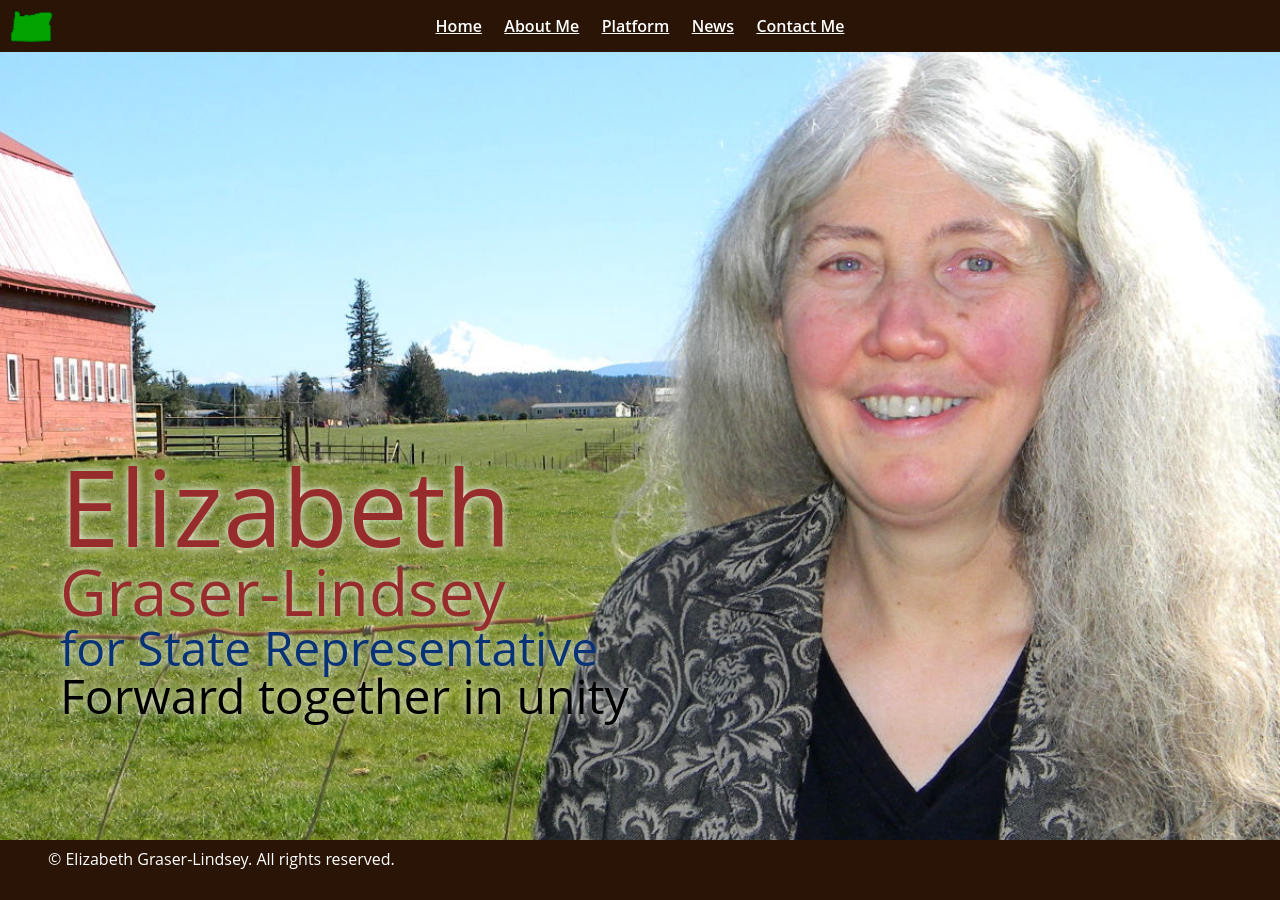
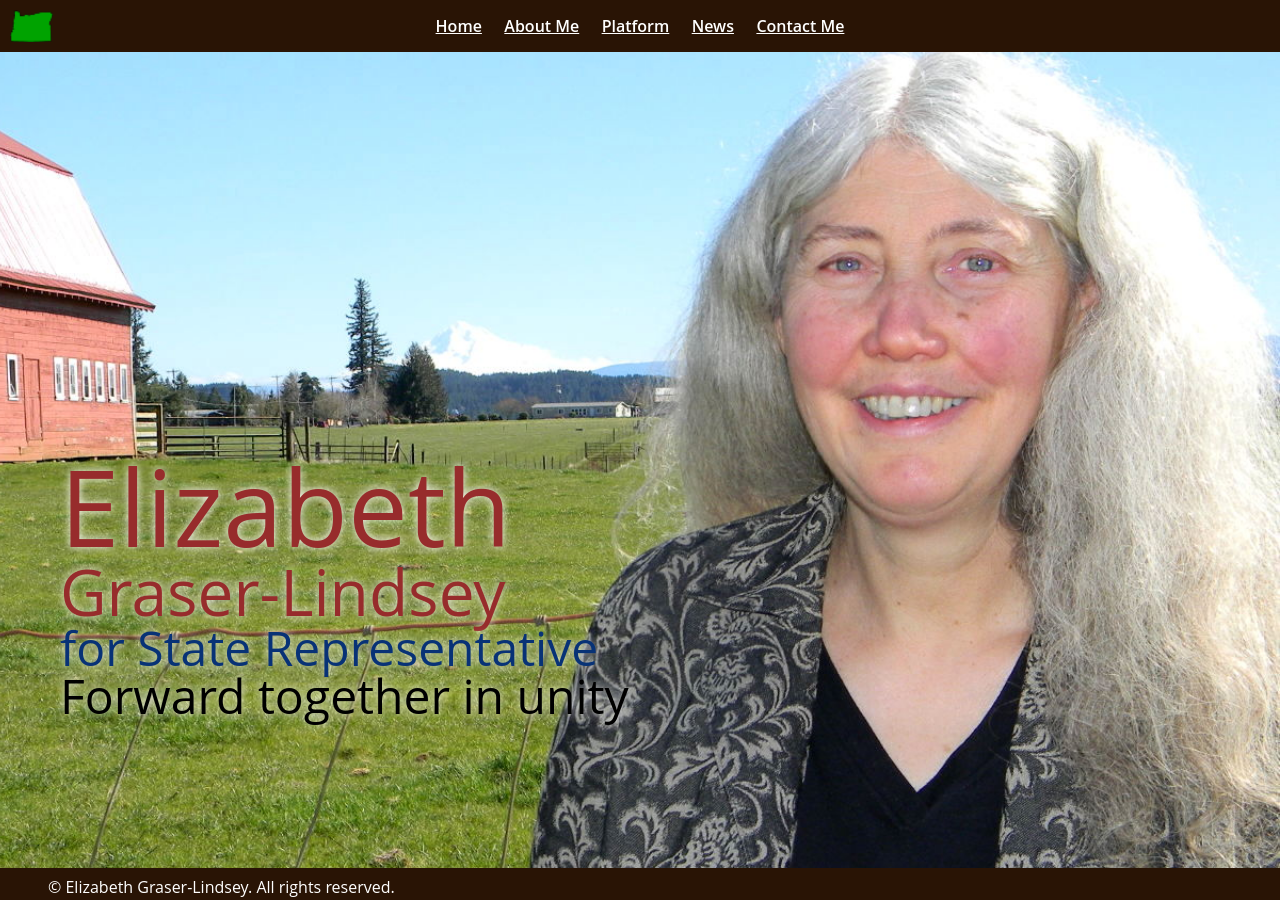
Before and after one commit to RagingRoosevelt/elizabeth4oregon.com, a Jekyll site: the page built from index.md, in a window 1280 px wide. Built offline with Jekyll 4.4.1, drawn with Linux system fonts in a browser that asks for light colours.

Commit message:
Updated footer CSS to reduce footer size

```diff
--- a/assets/css/test.css
+++ b/assets/css/test.css
@@ -80,7 +80,7 @@ footer {
     position: absolute;
     bottom: 0;
     width: 100%;
-    height: 60px;
+    height: 2em;
     background: #291405;
     color: #ffffff;
     padding: 0.5em 3em 1em 3em;
```
